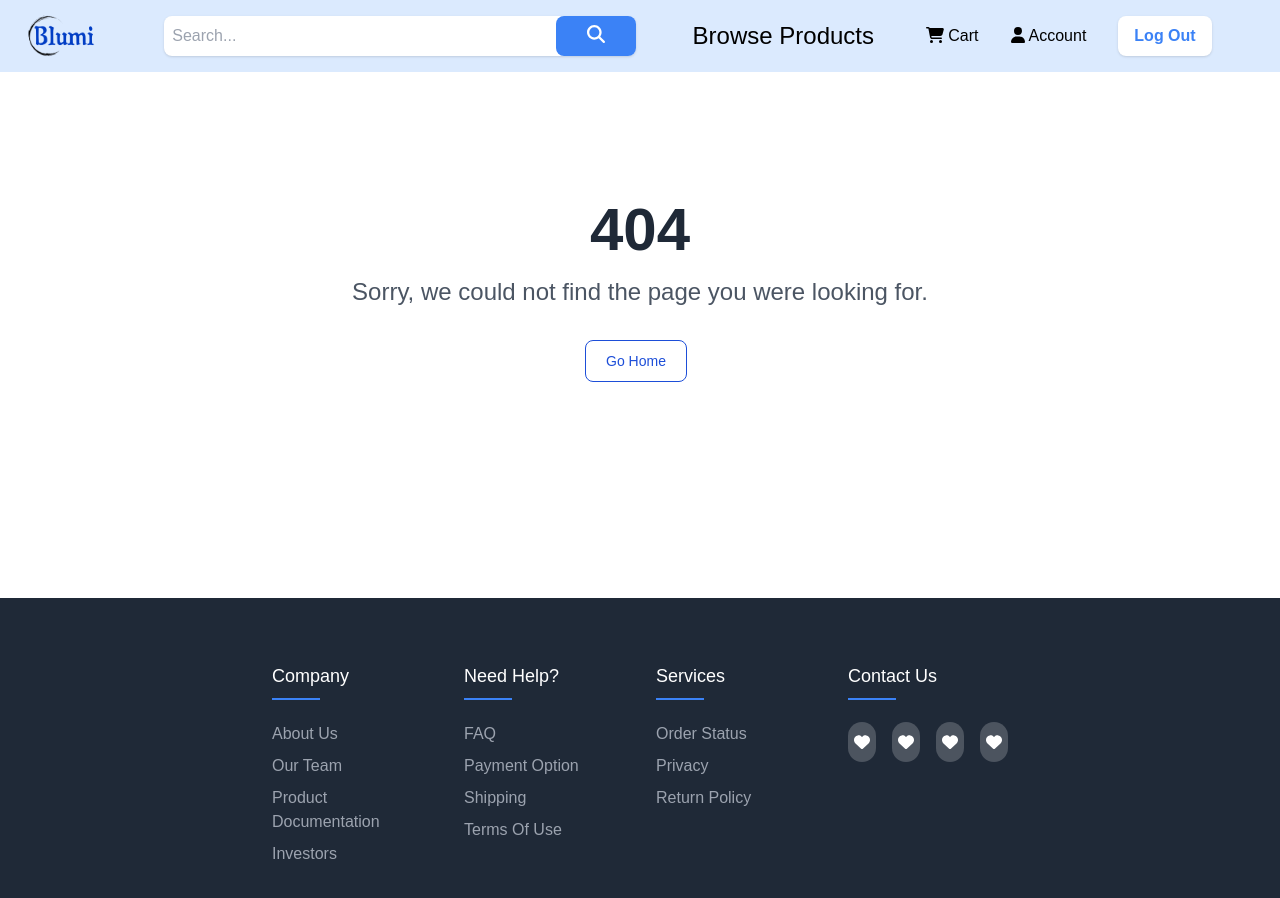
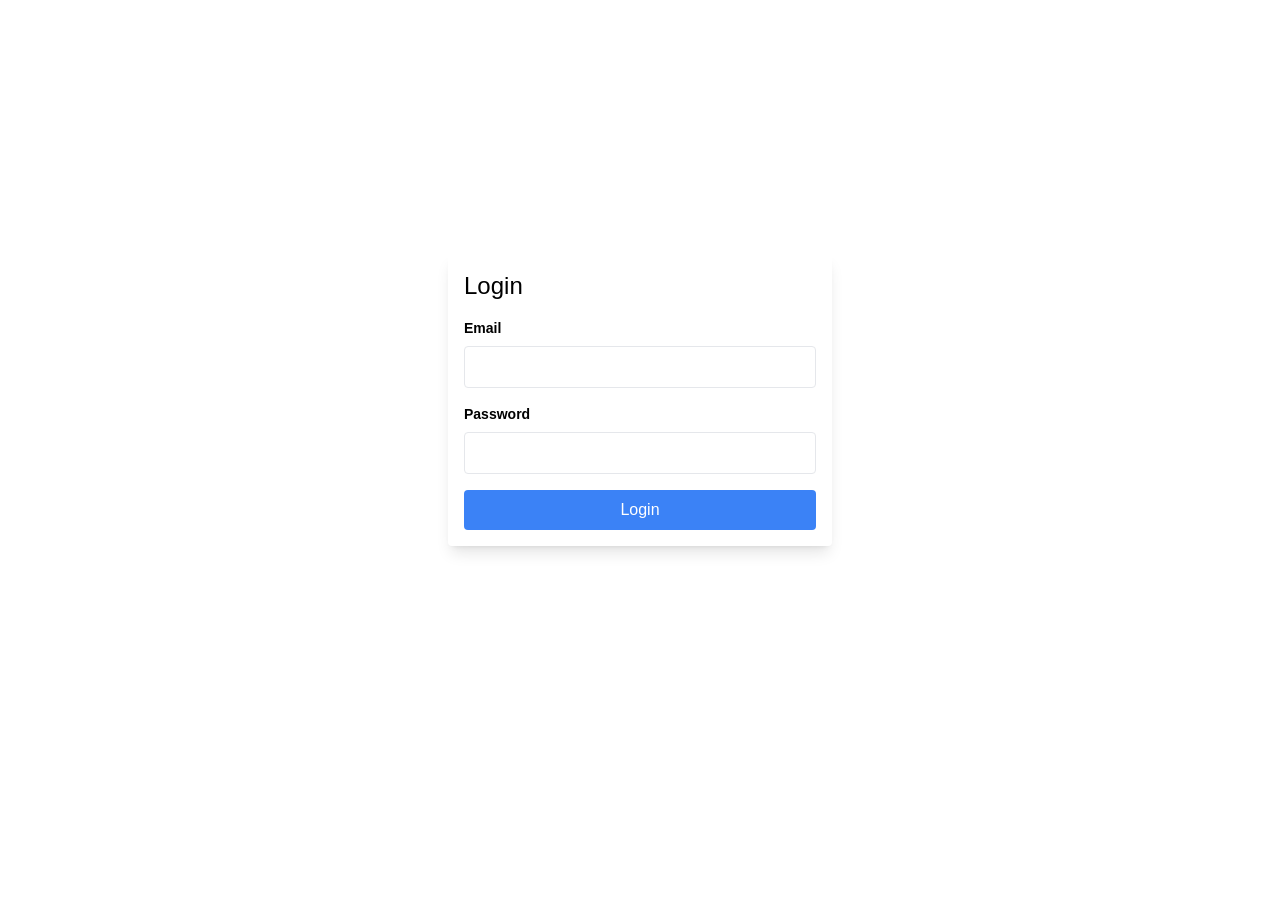
Before and after one commit to KrishnaSharma10/Blumi-thriftstore-ecommerce-frontned, a React (Create React App) app: page /authentication in a window 1280 px wide. Shown: the top 898 px of the page. After the commit the page ends 800 px from the top, so only its background shows below. Built offline with nearby package versions, Linux system fonts and the light colour scheme; a web font is replaced by a local one.

Commit message:
setting up authorization

```diff
--- a/package.json
+++ b/package.json
@@ -11,6 +11,7 @@
     "@testing-library/jest-dom": "^5.17.0",
     "@testing-library/react": "^13.4.0",
     "@testing-library/user-event": "^13.5.0",
+    "axios": "^1.7.7",
     "react": "^18.3.1",
     "react-dom": "^18.3.1",
     "react-router-dom": "^6.26.1",
--- /dev/null
+++ b/src/api.js
@@ -0,0 +1,7 @@
+import axios from 'axios';
+
+const api = axios.create({
+    baseURL: 'https://your-backend-url.com', // replace with the actual backend URL
+});
+
+export default api;
--- a/src/components/Header/navbar.jsx
+++ b/src/components/Header/navbar.jsx
@@ -1,17 +1,16 @@
-import React,{useState,useEffect} from "react";
-import { useAuth0 } from "@auth0/auth0-react";
+import React, { useState, useEffect } from "react";
 import { FontAwesomeIcon } from '@fortawesome/react-fontawesome';
 import { faHeart, faShoppingCart, faUser, faSearch, faBars } from '@fortawesome/free-solid-svg-icons';
-import { NavLink,Link } from "react-router-dom";
+import { NavLink, Link } from "react-router-dom";
 import logo from "../assets/logo.png";
 import LogoutButton from "../login/Logoutbutton";
 
-const NavLinks = () =>{
-    return(
+const NavLinks = () => {
+    return (
         <>
-        <NavLink to="/Cart" className="hover:text-blue-800 transition-colors duration-300 mt-2"><FontAwesomeIcon icon={faShoppingCart} /><span className="ml-1">Cart</span></NavLink>
-        <NavLink to="#" className="hover:text-blue-800 transition-colors duration-300 mt-2"><FontAwesomeIcon icon={faUser} /><span className="ml-1">Account</span></NavLink>
-        <LogoutButton/>
+            <NavLink to="/Cart" className="hover:text-blue-800 transition-colors duration-300 mt-2"><FontAwesomeIcon icon={faShoppingCart} /><span className="ml-1">Cart</span></NavLink>
+            <NavLink to="#" className="hover:text-blue-800 transition-colors duration-300 mt-2"><FontAwesomeIcon icon={faUser} /><span className="ml-1">Account</span></NavLink>
+            <LogoutButton />
         </>
     )
 }
@@ -19,7 +18,7 @@ const NavLinks = () =>{
 const RegisterButton = () => {
     return (
         <Link
-            to="/register"
+            to="/authentication"
             className="bg-white text-blue-500 font-semibold py-2 px-4 rounded-lg shadow hover:bg-blue-400 hover:text-white transition-colors duration-300 "
         >
             Login
@@ -27,30 +26,25 @@ const RegisterButton = () => {
     );
 };
 
-function Navbar(){
+function Navbar() {
     const [isMenuOpen, setIsMenuOpen] = useState(false);
-    const [isLoggedIn, setIsLoggedIn] = useState(true);
-    const { user,isAuthenticated } = useAuth0();
+    const [isLoggedIn, setIsLoggedIn] = useState(false);
 
     const toggleMenu = () => {
         setIsMenuOpen(!isMenuOpen);
     };
 
-    /*useEffect(() => {
-        setIsLoggedIn(isAuthenticated);
-    }, [isAuthenticated]); */
-
-    return(
+    return (
         <nav className="bg-blue-100 sticky top-0 z-50 w-full p-4">
             <div className="flex justify-between items-center mx-auto">
                 <div className="flex items-center w-24 h-10">
                     <Link to='/'>
-                    <img src={logo} alt="logo" className=""></img>
+                        <img src={logo} alt="logo" className=""></img>
                     </Link>
                 </div>
                 <div className="hidden md:flex items-center bg-white rounded-lg shadow space-x-2">
                     <input type="text" placeholder="Search..." className="px-2 py-1 w-48 rounded-lg focus:outline-none focus:ring-2 focus:ring-blue-400 md:w-96"></input>
-                    <button aria-label = "Search" className="bg-blue-500 text-white px-1.5 py-2 rounded-lg hover:bg-blue-400 transition-colors duration-300 w-6 md:w-20"><FontAwesomeIcon icon={faSearch} className="text-sm md:text-lg"/></button>
+                    <button aria-label="Search" className="bg-blue-500 text-white px-1.5 py-2 rounded-lg hover:bg-blue-400 transition-colors duration-300 w-6 md:w-20"><FontAwesomeIcon icon={faSearch} className="text-sm md:text-lg" /></button>
                 </div>
                 <NavLink to='/browseproducts' className='hidden md:inline hover:text-blue-700 transition-colors duration-300 text-2xl'><span className="ml-1">Browse Products</span></NavLink>
                 <div className="md:hidden">
@@ -63,14 +57,14 @@ function Navbar(){
                 </div>
                 <div className="hidden md:flex">
                     {!isLoggedIn && (
-                        <RegisterButton/>
+                        <RegisterButton />
                     )}
                 </div>
             </div>
             {isMenuOpen && (
                 <div className="md:hidden flex flex-col space-y-2 mt-4">
                     {isLoggedIn ? <NavLinks /> : null}
-                    {!isLoggedIn ? <RegisterButton/>:null}
+                    {!isLoggedIn ? <RegisterButton /> : null}
                     <NavLink to='/browseproducts' className='hover:text-red-700 transition-colors duration-300 text-xl'><span className="ml-1">Browse Products</span></NavLink>
                 </div>
             )}
--- /dev/null
+++ b/src/components/login/Login.jsx
@@ -0,0 +1,54 @@
+
+import React, { useState } from 'react';
+import { loginUser } from './authservice';
+
+const Login = () => {
+    const [email, setEmail] = useState('');
+    const [password, setPassword] = useState('');
+    const [error, setError] = useState(null);
+
+    const handleSubmit = async (e) => {
+        e.preventDefault();
+        try {
+            await loginUser(email, password);
+            // Redirect to homepage or dashboard on successful login
+            window.location.href = '/';
+        } catch (error) {
+            setError("Invalid login credentials");
+        }
+    };
+
+    return (
+        <div className="flex justify-center items-center min-h-screen">
+            <form onSubmit={handleSubmit} className="w-full max-w-sm p-4 bg-white shadow-lg rounded">
+                <h2 className="text-2xl mb-4">Login</h2>
+                {error && <p className="text-red-500">{error}</p>}
+                <div className="mb-4">
+                    <label className="block text-sm font-bold mb-2">Email</label>
+                    <input
+                        type="email"
+                        value={email}
+                        onChange={(e) => setEmail(e.target.value)}
+                        className="border p-2 w-full rounded"
+                        required
+                    />
+                </div>
+                <div className="mb-4">
+                    <label className="block text-sm font-bold mb-2">Password</label>
+                    <input
+                        type="password"
+                        value={password}
+                        onChange={(e) => setPassword(e.target.value)}
+                        className="border p-2 w-full rounded"
+                        required
+                    />
+                </div>
+                <button type="submit" className="bg-blue-500 text-white p-2 rounded w-full">
+                    Login
+                </button>
+            </form>
+        </div>
+    );
+};
+
+export default Login;
--- a/src/components/login/register/Register.js
+++ b/src/components/login/Register.js
@@ -1,6 +1,4 @@
 import React, { useState } from "react";
-import UserRegistrationForm from "./UserRegister";
-import VendorRegistrationForm from "./VendorRegister";
 
 const Register = () => {
     const [registrationType, setRegistrationType] = useState(null);
@@ -29,12 +27,9 @@ const Register = () => {
                         </button>
                     </div>
                 </div>
-            ) : (
-                <div>
-                    {registrationType === "user" && <UserRegistrationForm />}
-                    {registrationType === "vendor" && <VendorRegistrationForm />}
-                </div>
-            )}
+            ) : (<div>hello</div>)
+
+            }
         </div>
     );
 };
--- /dev/null
+++ b/src/components/login/authservice.jsx
@@ -0,0 +1,26 @@
+import api from '../../api'
+
+export const registerUser = async (email, password, role) => {
+    try {
+        const response = await api.post('/register', { email, password, role });
+        return response.data;
+    }
+    catch (error) {
+        console.error("Registration failed", error);
+        throw error;
+    }
+}
+
+export const loginUser = async (email, password) => {
+    try {
+        const response = await api.post('/login', { email, password });
+        const { accesstoken, refreshtoken } = response.data;
+        localStorage.setitem('accesstoken', accesstoken);
+        localStorage.setItem('refreshtoken', refreshtoken);
+        return response.data;
+    }
+    catch (error) {
+        console.error("Invalid", error);
+        throw error;
+    }
+}
--- a/src/components/login/register/UserRegister.js
+++ /dev/null
@@ -1,10 +0,0 @@
-import { useAuth0 } from "@auth0/auth0-react";
-import React from "react";
-
-const UserRegistrationForm = () => {
-    const { loginWithRedirect } = useAuth0();
-
-    return <button onClick={() => loginWithRedirect()}>Log In</button>;
-};
-
-export default UserRegistrationForm;
--- a/src/components/login/register/VendorRegister.js
+++ /dev/null
@@ -1,26 +0,0 @@
-import React from "react";
-
-const VendorRegistrationForm = () => (
-    <form className="bg-white p-6 rounded shadow-md">
-        <h2 className="text-xl font-semibold mb-4">Vendor Registration</h2>
-        <div className="mb-4">
-            <label className="block mb-2">Business Name</label>
-            <input type="text" className="w-full p-2 border rounded" />
-        </div>
-        <div className="mb-4">
-            <label className="block mb-2">Email</label>
-            <input type="email" className="w-full p-2 border rounded" />
-        </div>
-        <div className="mb-4">
-            <label className="block mb-2">Password</label>
-            <input type="password" className="w-full p-2 border rounded" />
-        </div>
-        <div className="mb-4">
-            <label className="block mb-2">Business Address</label>
-            <input type="text" className="w-full p-2 border rounded" />
-        </div>
-        <button type="submit" className="bg-blue-600 text-white py-2 px-4 rounded hover:bg-blue-700">Register</button>
-    </form>
-);
-
-export default VendorRegistrationForm;
```
Also changed, not shown: src/App.js (+4 -3 lines), 1 other file (tests, documents, lock files or other folders).
